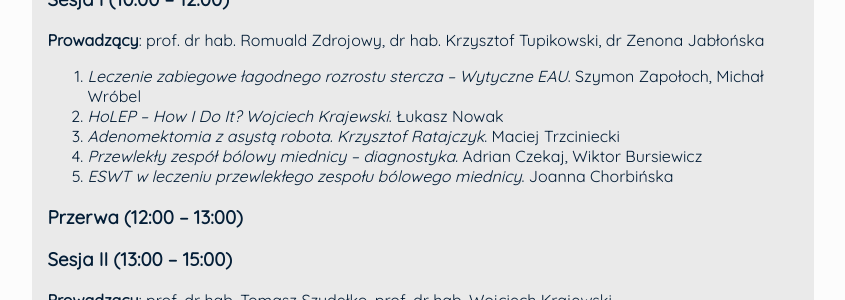
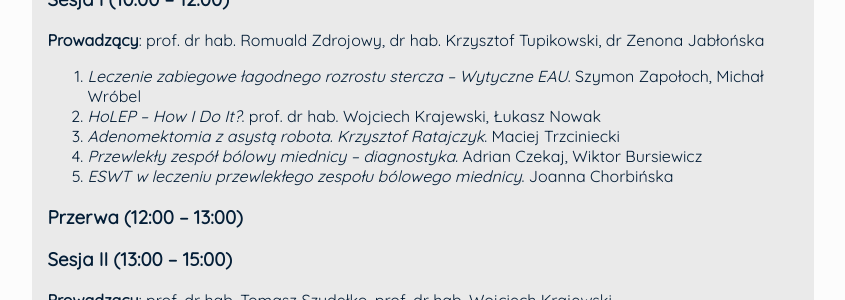
Before and after one commit to ptu-dolnyslask/ptu-dolnyslask.github.io, a Jekyll site: the page built from pages/conference/wiosna25.md, in a window 1280 px wide. Shown: the part 467-767 px from the top of the page, without its empty margins (217-1062 px from the left). Built offline with Jekyll 4.4.1, drawn with Linux system fonts in a browser that asks for light colours; nearby versions of some CDN libraries; some web fonts are replaced.

Commit message:
wzp25: update

```diff
--- a/pages/conference/wiosna25.md
+++ b/pages/conference/wiosna25.md
@@ -14,7 +14,7 @@ nav_order: 4
 **Prowadzący**: prof. dr hab. Romuald Zdrojowy, dr hab. Krzysztof Tupikowski, dr Zenona
 Jabłońska
 1. *Leczenie zabiegowe łagodnego rozrostu stercza – Wytyczne EAU*. Szymon Zapołoch, Michał Wróbel
-2. *HoLEP – How I Do It? Wojciech Krajewski*. Łukasz Nowak
+2. *HoLEP – How I Do It?*. prof. dr hab. Wojciech Krajewski, Łukasz Nowak
 3. *Adenomektomia z asystą robota. Krzysztof Ratajczyk*. Maciej Trzciniecki
 4. *Przewlekły zespół bólowy miednicy – diagnostyka.* Adrian Czekaj, Wiktor Bursiewicz
 5. *ESWT w leczeniu przewlekłego zespołu bólowego miednicy*. Joanna Chorbińska
```
